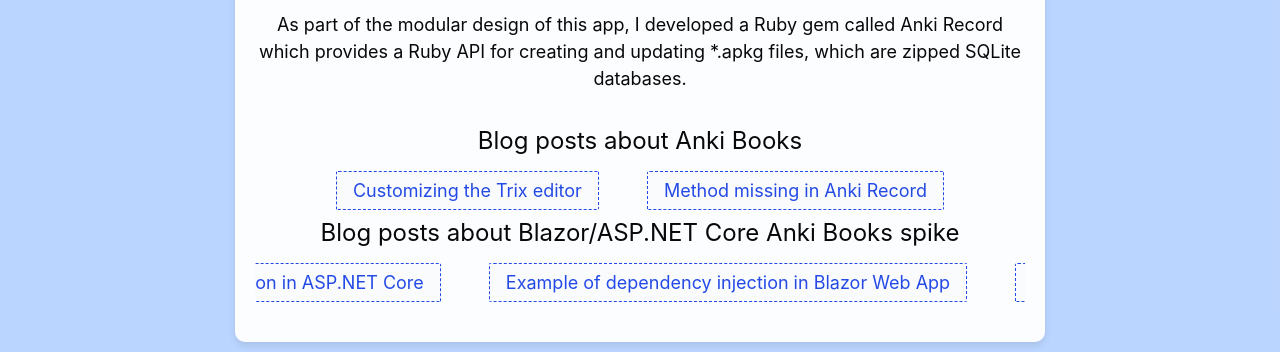
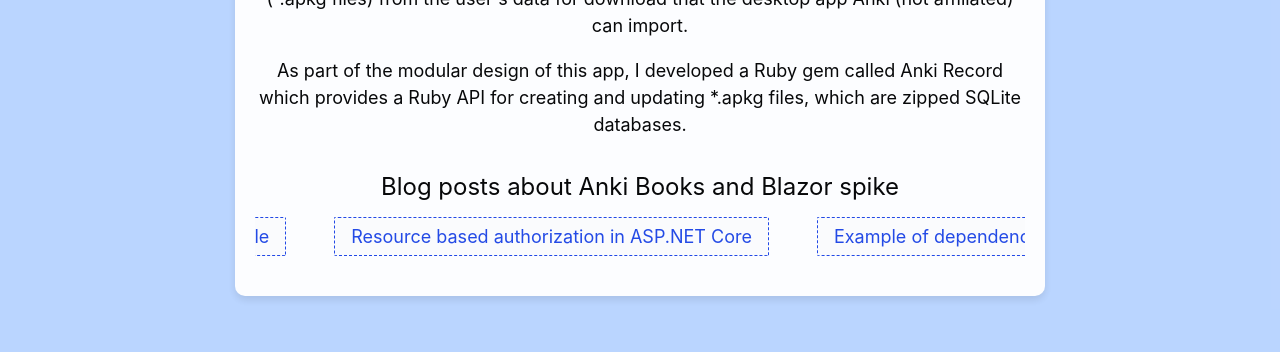
Before and after one commit to eggrain/portfolio, a React (Vite) app: page / in a window 1280 px wide. Shown: the part 2740-3092 px from the top of the page. Built offline with nearby package versions, Linux system fonts and the light colour scheme.

Commit message:
Combine two scrollings into one

```diff
--- a/src/AnkiBooks.jsx
+++ b/src/AnkiBooks.jsx
@@ -1,21 +1,16 @@
-import List from "./components/List"
 import DemoLink from "./components/DemoLink";
 import ScrollingLinks from "./components/ScrollingLinks";
 
 export default function AnkiBooks() {
-    const ankiBooksPosts = [
+    const allAnkiBooksPosts = [
         ["Customizing the Trix editor", "https://kylerego.github.io/customizing-the-trix-editor"],
-        ["Method missing in Anki Record", "https://kylerego.github.io/anki_record_method_missing"]
-    ];
-
-    const blazorAnkiBooksPosts = [
+        ["Method missing in Anki Record", "https://kylerego.github.io/anki_record_method_missing"],
         ["Screenshot of Blazor Anki Books article", "https://kylerego.github.io/what-ankibooks-looks-like-part-two"],
         ["Resource based authorization in ASP.NET Core", "https://kylerego.github.io/asp-net-core-resourced-based-authorization-example"],
         ["Example of dependency injection in Blazor Web App", "https://kylerego.github.io/prerendering-razor-components-that-request-data-in-a-blazor-web-app"],
         ["Serializing child classes in .NET", "https://kylerego.github.io/serializing-derived-class-objects-net"],
         ["First attempt at Clean Architecture", "https://kylerego.github.io/ankibooks-codereview-1"]
     ];
-
 
     return <section id="ruby-ankibooks" className="d-flex justify-content-center align-items-center">
         <div className="card">
@@ -46,16 +41,10 @@
             </div>
 
             <h3 className="my-4 font-24px">
-                Blog posts about Anki Books
+                Blog posts about Anki Books and Blazor spike
             </h3>
 
-            <ScrollingLinks links={ankiBooksPosts} />
-
-            <h3 className="mt-2 mb-4 font-24px">
-                Blog posts about Blazor/ASP.NET Core Anki Books spike
-            </h3>
-
-            <ScrollingLinks links={blazorAnkiBooksPosts} />
+            <ScrollingLinks links={allAnkiBooksPosts} />
 
         </div>
     </section>;
```
